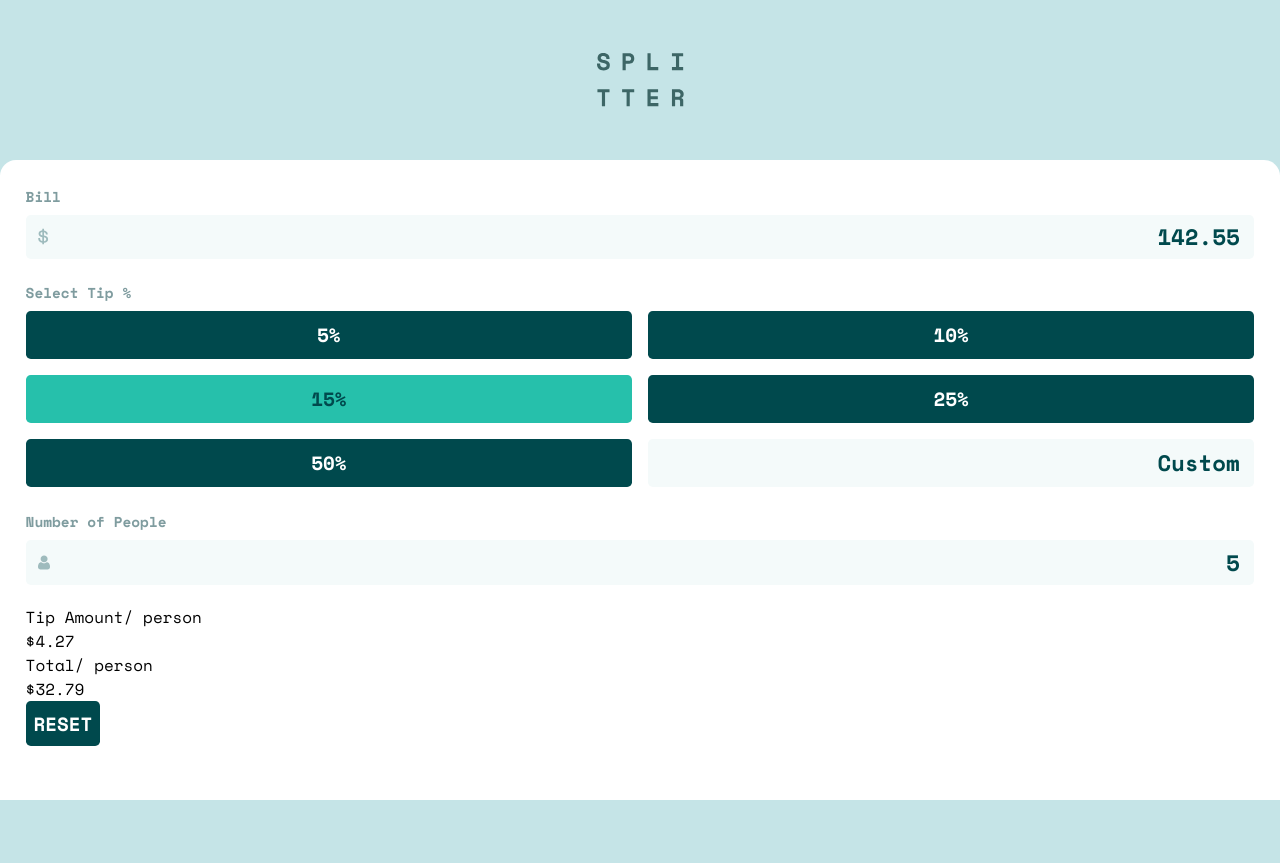
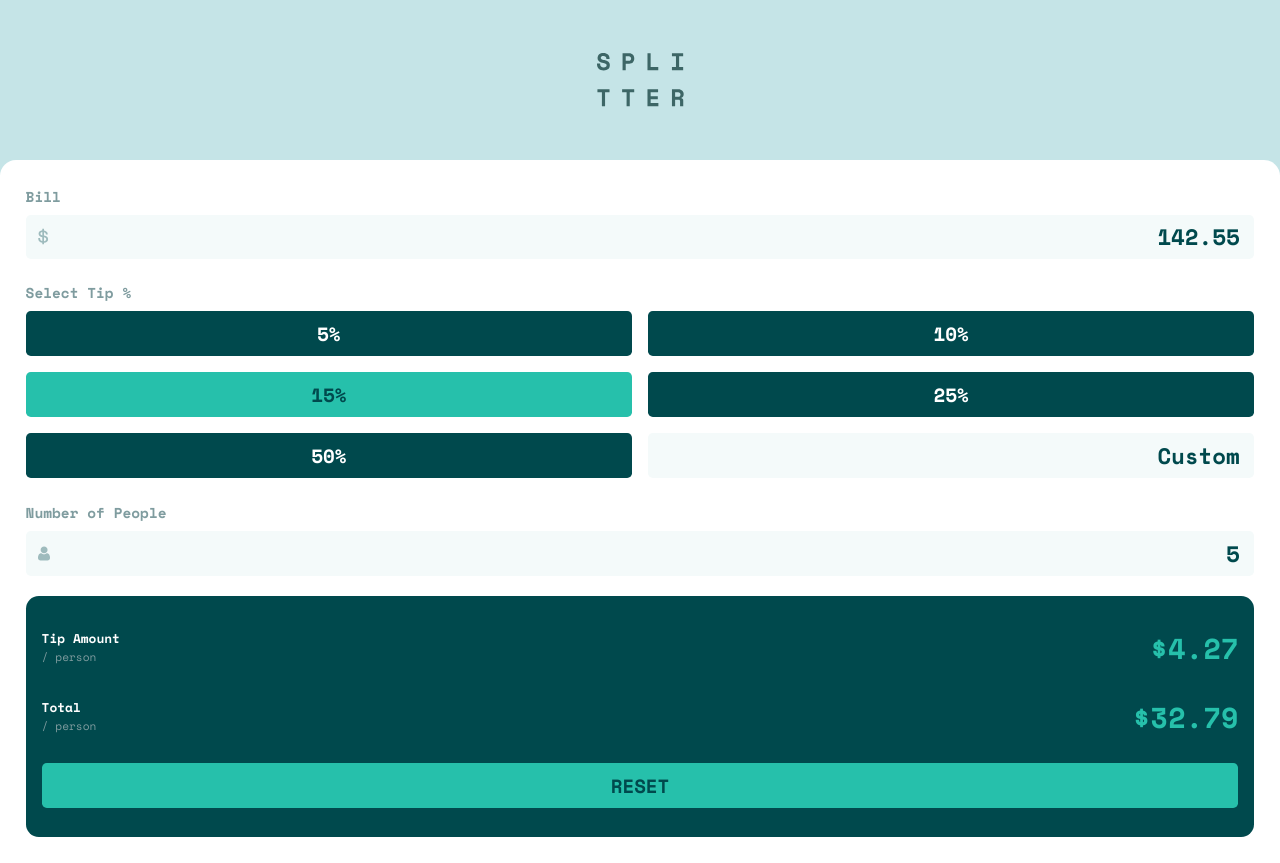
Before and after one commit to tonytangdev/fm-calculator-app, a Next.js app: page / in a window 1280 px wide. Before the commit the page ends 800 px from the top, so only its background shows below. Built offline with nearby package versions, Linux system fonts and the light colour scheme.

Commit message:
result display

```diff
--- a/components/AmountDisplay.tsx
+++ b/components/AmountDisplay.tsx
@@ -1,4 +1,4 @@
-import React from 'react'
+import styles from '../styles/AmountDisplay.module.css'
 
 interface Props {
     title: string,
@@ -12,12 +12,14 @@ export const AmountDisplay = ({
     price
 }: Props) => {
     return (
-        <div>
-            <div>
-                <span>{title}</span>
-                <span>/ {subTitle}</span>
+        <div className={styles.container}>
+            <div className={styles.titleContainer}>
+                <span className={styles.title}>{title}</span>
+                <span className={styles.subTitle}>/ {subTitle}</span>
             </div>
-            ${price}
+            <span className={styles.price}>
+                ${price}
+            </span>
         </div>
     )
 }
--- a/components/ResultDisplay.tsx
+++ b/components/ResultDisplay.tsx
@@ -1,6 +1,7 @@
 import React from 'react'
 import { AmountDisplay } from './AmountDisplay'
 import { Button } from './Button'
+import styles from '../styles/ResultDisplay.module.css'
 
 interface Props {
 
@@ -8,10 +9,10 @@ interface Props {
 
 export const ResultDisplay = (props: Props) => {
     return (
-        <div>
+        <div className={styles.container}>
             <AmountDisplay price={4.27} title="Tip Amount" subTitle="person"></AmountDisplay>
             <AmountDisplay price={32.79} title="Total" subTitle="person"></AmountDisplay>
-            <Button onClick={e => console.log(e)} text="RESET" isSecondary></Button>
+            <Button onClick={e => console.log(e)} text="RESET"></Button>
         </div>
     )
 }
--- /dev/null
+++ b/styles/AmountDisplay.module.css
@@ -0,0 +1,30 @@
+.container {
+    display: grid;
+    grid-template: 1fr / repeat(2, 1fr);
+    align-items: center;
+}
+
+.titleContainer {
+    display: grid;
+    grid-template: repeat(2, 1fr) / 1fr;
+    align-items: flex-start;
+}
+
+.title {
+    font-size: 0.8rem;
+    font-weight: 700;
+    color: var(--white);
+}
+
+.subTitle {
+    color: var(--dark-grayish-cyan-2);
+    font-size: 0.7rem;
+
+}
+
+.price {
+    color: var(--primary);
+    font-size: 1.8rem;
+    font-weight: 700;
+    justify-self: flex-end;
+}
--- /dev/null
+++ b/styles/ResultDisplay.module.css
@@ -0,0 +1,8 @@
+.container {
+    background-color: var(--very-dark-cyan);
+    border-radius: var(--result-border-radius);
+    padding: 1.8rem 1rem;
+    display: grid;
+    grid-template: repeat(3, 1fr) / 1fr;
+    row-gap: 1.5rem;
+}
--- a/styles/SelectTip.module.css
+++ b/styles/SelectTip.module.css
@@ -8,7 +8,7 @@
 
 .buttonsContainer {
     display: grid;
-    grid-template: repeat(3, 3rem) / repeat(2, 1fr);
+    grid-template: repeat(3, 1fr) / repeat(2, 1fr);
     gap: 1rem;
     margin-bottom: 1.5rem;
 }
--- a/styles/globals.css
+++ b/styles/globals.css
@@ -7,6 +7,7 @@
   --light-grayish-cyan-2: hsl(189, 41%, 97%);
   --white: hsl(0, 0%, 100%);
   --btn-border-radius: 0.3rem;
+  --result-border-radius: 0.8rem;
   --label-font-size: 0.9rem;
   --label-font-weight: 700;
   --input-font-weight: 700;
```
